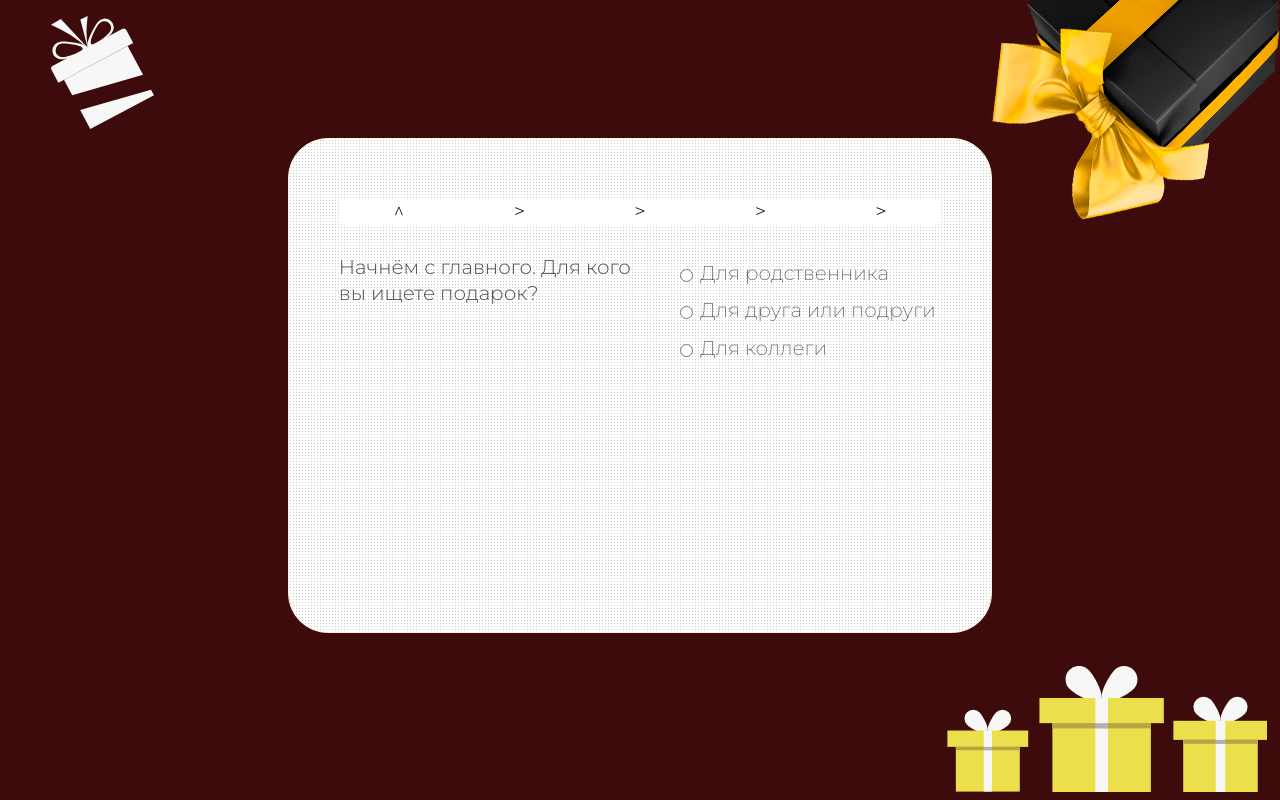
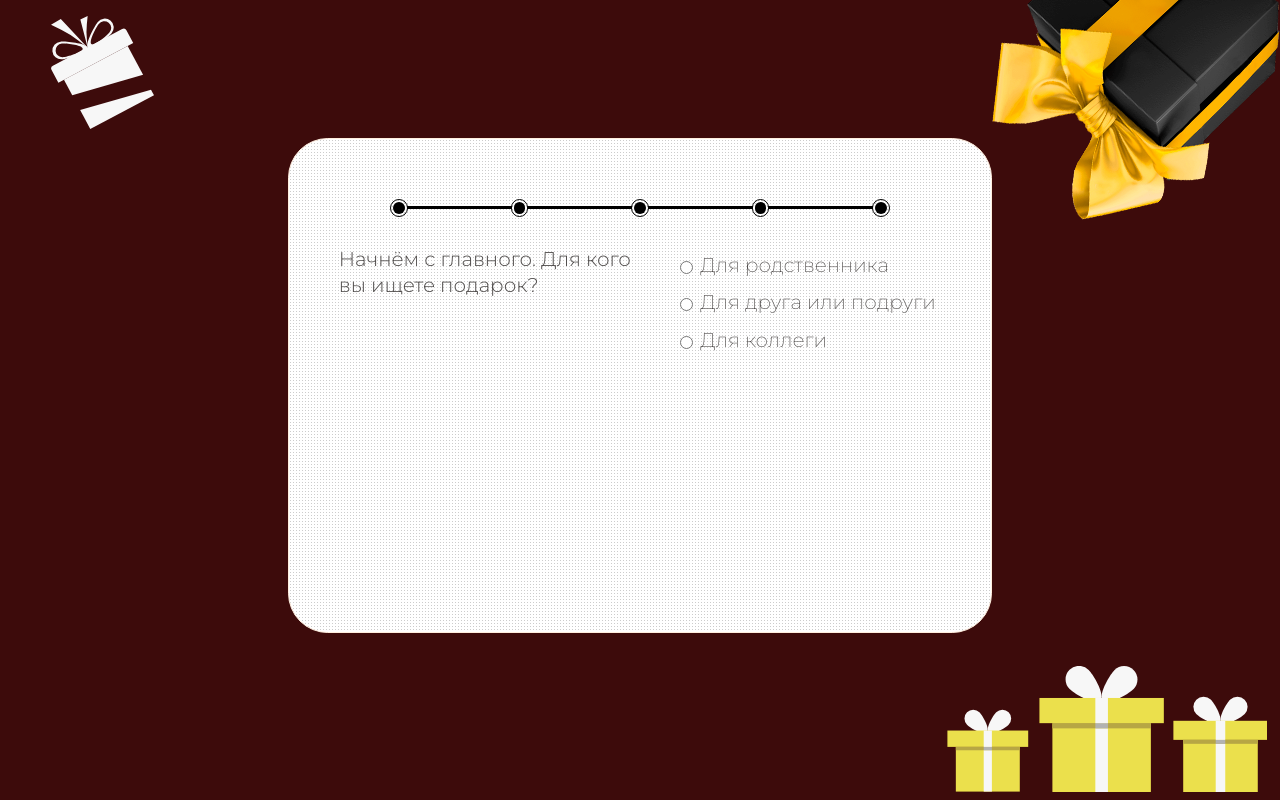
Before and after one commit to morozov312/gift_generator, a React (Create React App) app: page / in a window 1280 px wide. Both pictures are taken after a click on the button "ПРОЙТИ ТЕСТ". Built offline with nearby package versions, Linux system fonts and the light colour scheme.

Commit message:
refactor progress bar width

```diff
--- a/src/Components/TestContainer/ProgressBar/ProgressBar.js
+++ b/src/Components/TestContainer/ProgressBar/ProgressBar.js
@@ -7,18 +7,15 @@ function ProgressBar({barLength, selected}) {
     const progressItems = []
 
     for (let i = 0; i < barLength; i++) {
-        progressItems.push(
-            {
-                value: (i === selected) ? '^' : '>',
-                id: getId()
-            }
-        )
+        progressItems.push({id: getId()})
     }
 
     return (
         <div className="progressBar">
             {
-                progressItems.map(i => <div key={i.id}>{i.value}</div>)
+                progressItems.map(i => <div key={i.id} className="progressBar__item">
+                    <div className="circle"/>
+                </div>)
             }
         </div>
     )
--- a/src/Components/TestContainer/ProgressBar/ProgressBar.scss
+++ b/src/Components/TestContainer/ProgressBar/ProgressBar.scss
@@ -1,8 +1,52 @@
 .progressBar {
   display: flex;
-  justify-content: space-around;
+  justify-content: space-between;
+  align-items: center;
   margin-bottom: 5%;
-  color: black;
-  background-color: #ffffff;
-  border-radius: 5px;
+
+  &__item {
+    width: 100%;
+    display: flex;
+    align-items: center;
+    justify-content: center;
+    position: relative;
+
+    .circle {
+      display: flex;
+      width: 0.6em;
+      height: 0.6em;
+      border: 1px #000000 solid;
+      border-radius: 50%;
+      align-items: center;
+      padding: 2px;
+
+
+      &:before {
+        content: "";
+        display: block;
+        height: 100%;
+        width: 100%;
+        margin: 0 auto;
+        background-color: black;
+        border-radius: 50%;
+      }
+
+      &:after {
+        content: "";
+        display: block;
+        position: absolute;
+        margin-left: calc(0.6em + 2px);
+        height: 3px;
+        width: calc(100% - (0.6em + 4px));
+        background-color: black;
+      }
+    }
+
+    &:last-child {
+      .circle:after {
+        width: 0;
+        height: 0;
+      }
+    }
+  }
 }
--- a/src/Components/TestContainer/TestContainer.scss
+++ b/src/Components/TestContainer/TestContainer.scss
@@ -31,6 +31,9 @@
 
     @media (max-width: 768px) {
       flex-direction: column;
+      p {
+        width: 100%;
+      }
     }
   }
 }
```
